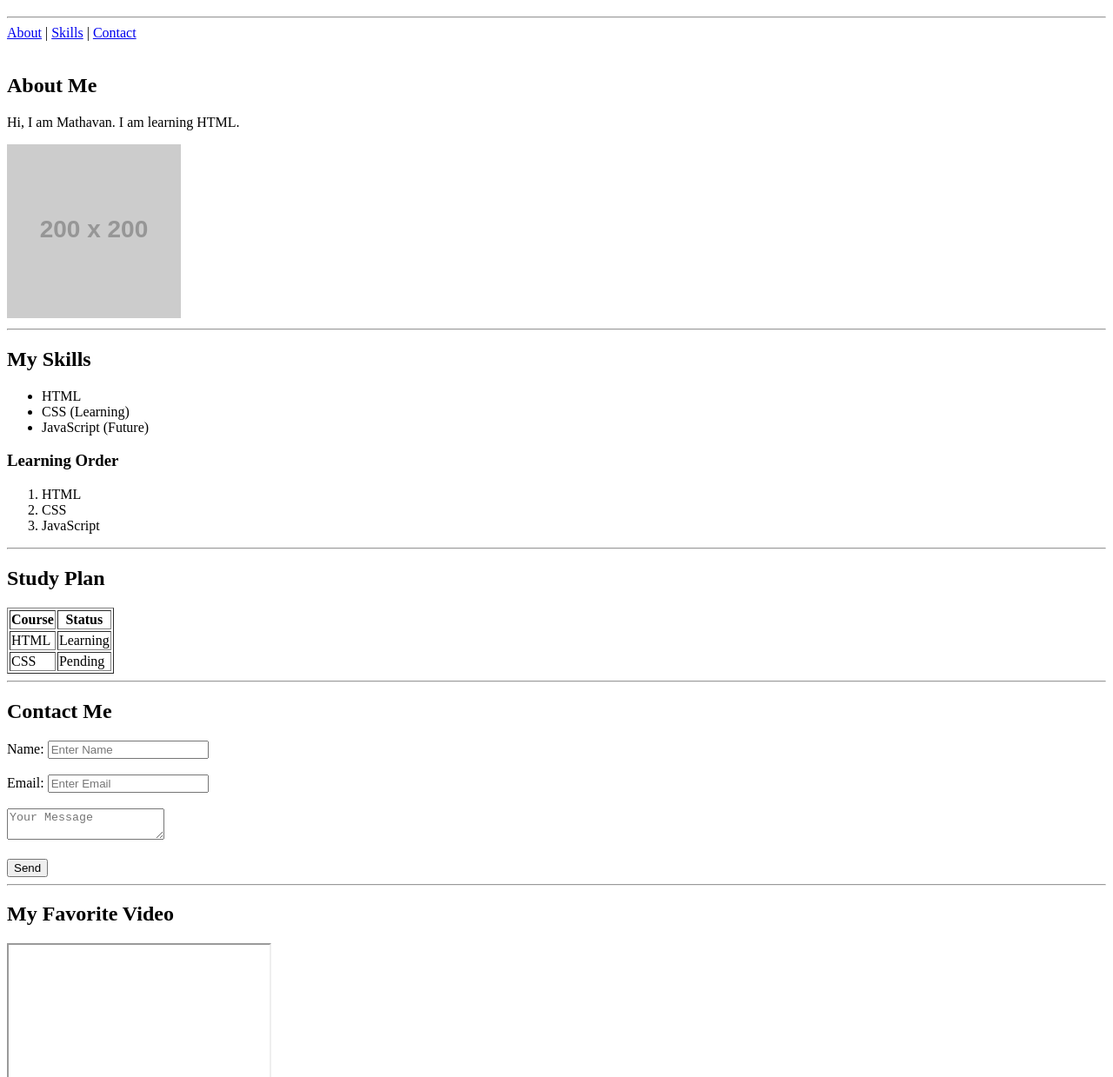
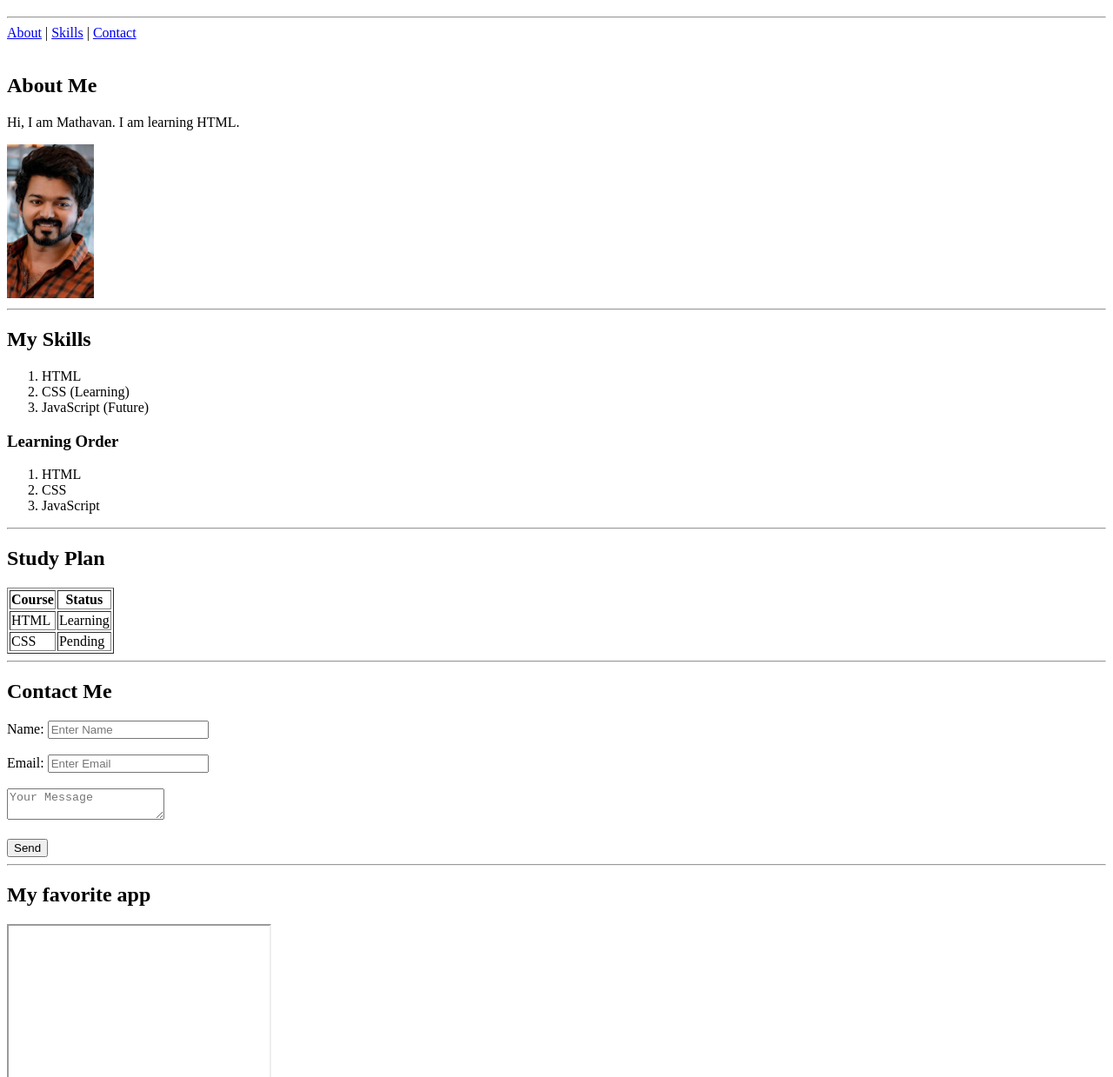
Before and after one commit to priyaprincess2505-stack/html-tutorial, a plain HTML site: page bhava2.html in a window 1280 px wide. Shown: the part 61-1300 px from the top of the page at 87% size. Drawn offline with Linux system fonts and the light colour scheme; grey boxes are pictures that could not be loaded; placeholder pictures from the web are drawn by us; files whose address does not match are found by name.

Commit message:
updated bhava2.html

```diff
--- a/bhava2.html
+++ b/bhava2.html
@@ -2,7 +2,7 @@
 <html>
 <head>
     <title>Mathavan's Website</title>
-    <link rel="icon" href="html tutorial/oip.webp">
+    <link rel="icon" href="C:\Users\BHAVADHARINI\Desktop\html tutorial\OIP.webp">
 </head>
 <body>
 
@@ -26,8 +26,7 @@
         <h2>About Me</h2>
         <p>Hi, I am Mathavan. I am learning HTML.</p>
 
-        <img src="https://via.placeholder.com/200"
-             alt="Profile Photo">
+        <img src="C:\Users\BHAVADHARINI\Desktop\html tutorial\OIP.webp" width="100px">
     </section>
 
     <hr>
@@ -36,11 +35,11 @@
     <section id="skills">
         <h2>My Skills</h2>
 
-        <ul>
+        <ol>
             <li>HTML</li>
             <li>CSS (Learning)</li>
             <li>JavaScript (Future)</li>
-        </ul>
+        </ol>
 
         <h3>Learning Order</h3>
 
@@ -103,12 +102,12 @@
     <hr>
 
     <!-- Media -->
-    <h2>My Favorite Video</h2>
+    <h2>My favorite app</h2>
 
     <iframe
         width="300"
         height="200"
-        src="https://www.youtube.com/embed/dQw4w9WgXcQ">
+        src="https://www.programiz.com/python-programming/online-compiler/">
     </iframe>
 
     <!-- Footer -->
```
